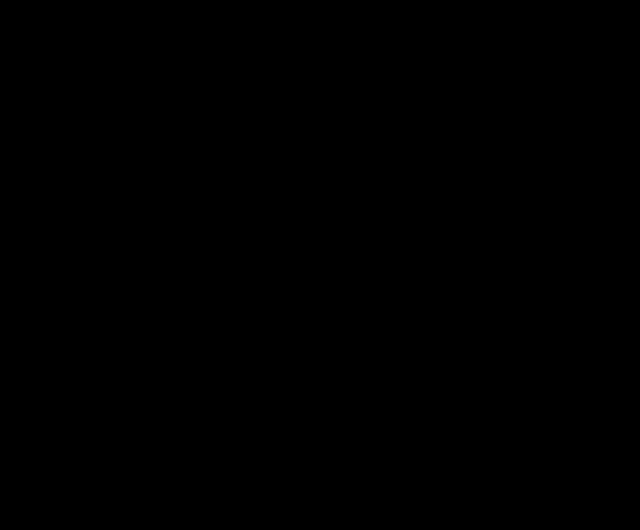
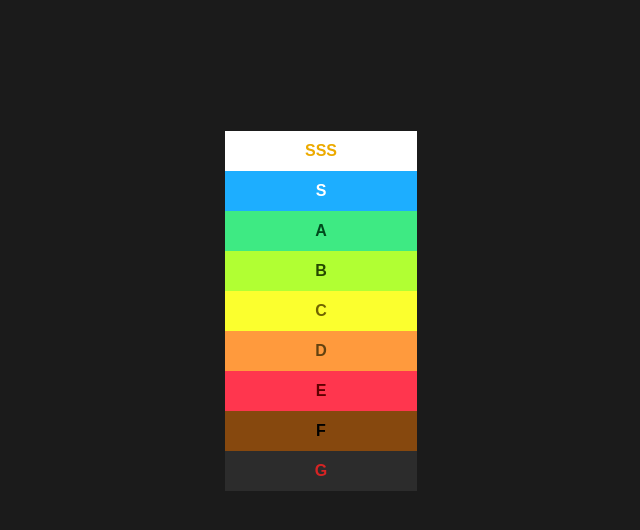
Before and after one commit to GotchiT2/Aledtier, a SvelteKit app: page / in a window 1280 px wide. Shown: the top 530 px of the page, without its empty margins (319-959 px from the left). Built offline with nearby package versions, Linux system fonts and the light colour scheme.

Commit message:
feat: ajoute couleurs tiers

```diff
--- /dev/null
+++ b/src/components/Tier.svelte
@@ -0,0 +1,54 @@
+<script lang="ts">
+    import type { TierLetter } from "../domain/Tier";
+    export let letter: TierLetter;
+
+</script>
+
+<div class={`tier-${letter}`}>{ letter }</div>
+
+<style>
+    .tier-SSS {
+        background-color: #FFFFFF;
+        color: #ECAA00;
+    }
+    .tier-S {
+        background-color: #1DAEFF;
+        color: #FFFFFF;
+    }
+    .tier-A {
+        background-color: #3EEA83;
+        color: #00491D;
+    }
+    .tier-B {
+        background-color: #B1FF33;
+        color: #254900;
+    }
+    .tier-C {
+        background-color: #FBFF2E;
+        color: #706400;
+    }
+    .tier-D {
+        background-color: #FF9A3D;
+        color: #634210;
+    }
+    .tier-E {
+        background-color: #FF364E;
+        color: #5E0000;
+    }
+    .tier-F {
+        background-color: #86480E;
+        color: #000000;
+    }
+    .tier-G {
+        background-color: #2C2C2C;
+        color: #D62424;
+    }
+
+    div {
+        height: 2.5rem;
+        width: 12rem;
+        line-height: 2.5rem;
+        text-align: center;
+        font-weight: bold;
+    }
+</style>
--- /dev/null
+++ b/src/domain/Tier.ts
@@ -0,0 +1,2 @@
+export const TIER_LETTERS = ["SSS", "S", "A", "B", "C", "D", "E", "F", "G"] as const;
+export type TierLetter = typeof TIER_LETTERS[number];
--- a/src/routes/+page.svelte
+++ b/src/routes/+page.svelte
@@ -1,4 +1,5 @@
 <script>
+	import Tier from '../components/Tier.svelte'
 </script>
 
 <svelte:head>
@@ -7,7 +8,15 @@
 </svelte:head>
 
 <section>
-
+	<Tier letter={'SSS'} />
+	<Tier letter={'S'} />
+	<Tier letter={'A'} />
+	<Tier letter={'B'} />
+	<Tier letter={'C'} />
+	<Tier letter={'D'} />
+	<Tier letter={'E'} />
+	<Tier letter={'F'} />
+	<Tier letter={'G'} />
 </section>
 
 <style>
--- a/src/routes/styles.css
+++ b/src/routes/styles.css
@@ -9,7 +9,7 @@
 	--color-bg-2: hsl(224, 44%, 95%);
 	--color-theme-1: #ff3e00;
 	--color-theme-2: #4075a6;
-	--color-text: rgba(0, 0, 0, 0.7);
+	--color-text: white;
 	--column-width: 42rem;
 	--column-margin-top: 4rem;
 	font-family: var(--font-body);
@@ -21,81 +21,5 @@
 	margin: 0;
 	background-attachment: fixed;
 	background-size: 100vw 100vh;
-	background-color: #000;
+	background-color: #1b1b1b;
 }
-
-h1,
-h2,
-p {
-	font-weight: 400;
-}
-
-p {
-	line-height: 1.5;
-}
-
-a {
-	color: var(--color-theme-1);
-	text-decoration: none;
-}
-
-a:hover {
-	text-decoration: underline;
-}
-
-h1 {
-	font-size: 2rem;
-	text-align: center;
-}
-
-h2 {
-	font-size: 1rem;
-}
-
-pre {
-	font-size: 16px;
-	font-family: var(--font-mono);
-	background-color: rgba(255, 255, 255, 0.45);
-	border-radius: 3px;
-	box-shadow: 2px 2px 6px rgb(255 255 255 / 25%);
-	padding: 0.5em;
-	overflow-x: auto;
-	color: var(--color-text);
-}
-
-.text-column {
-	display: flex;
-	max-width: 48rem;
-	flex: 0.6;
-	flex-direction: column;
-	justify-content: center;
-	margin: 0 auto;
-}
-
-input,
-button {
-	font-size: inherit;
-	font-family: inherit;
-}
-
-button:focus:not(:focus-visible) {
-	outline: none;
-}
-
-@media (min-width: 720px) {
-	h1 {
-		font-size: 2.4rem;
-	}
-}
-
-.visually-hidden {
-	border: 0;
-	clip: rect(0 0 0 0);
-	height: auto;
-	margin: 0;
-	overflow: hidden;
-	padding: 0;
-	position: absolute;
-	width: 1px;
-	white-space: nowrap;
-}
```
